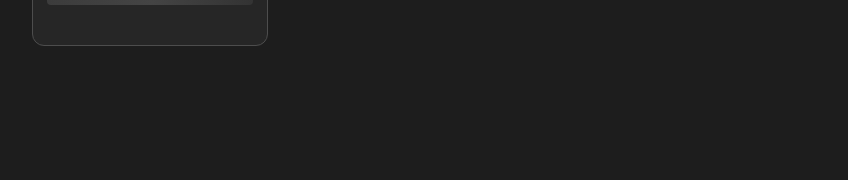
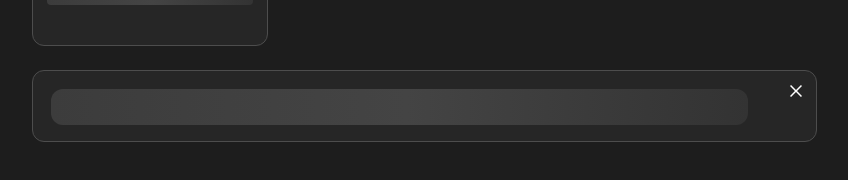
Before and after one commit to rakushka-san/inventory, a Vue app: page / in a window 1280 px wide. Shown: the part 486-666 px from the top of the page, without its empty margins (0-848 px from the left). Built offline with nearby package versions, Linux system fonts and the light colour scheme.

Commit message:
Разметка блока с уведомлением

```diff
--- a/src/App.vue
+++ b/src/App.vue
@@ -1,11 +1,13 @@
 <script setup lang="ts">
 import AppFrame from './components/AppFrame.vue'
+import AppNotification from './components/AppNotification.vue'
 </script>
 
 <template>
 	<main>
 		<div class="container">
 			<AppFrame class="frame" />
+			<AppNotification class="notification" />
 		</div>
 	</main>
 </template>
@@ -23,4 +25,9 @@ import AppFrame from './components/AppFrame.vue'
 .frame {
 	width: 100%;
 }
+
+.notification {
+	grid-column: 1 / span 2;
+	grid-row: 2 / 3;
+}
 </style>
--- /dev/null
+++ b/src/components/AppNotification.vue
@@ -0,0 +1,39 @@
+<template>
+	<div class="notification">
+		<div class="notification__text"></div>
+		<img
+			src="./../assets/img/carbon_close.svg"
+			alt="Close Button"
+			class="notification__close"
+		/>
+	</div>
+</template>
+
+<style lang="scss">
+@import './../assets/scss/colors';
+
+.notification {
+	position: relative;
+
+	padding: 1.125rem 4.25rem 1.125rem 1.125rem;
+
+	border-radius: 0.75rem;
+	border: 1px solid $colorPrimaryBorder;
+
+	background-color: $colorSecondaryBackground;
+
+	&__text {
+		width: 100%;
+		height: 2.25rem;
+
+		background: $gradientSkeleton;
+		border-radius: 0.75rem;
+	}
+
+	&__close {
+		position: absolute;
+		top: 0.5rem;
+		right: 0.5rem;
+	}
+}
+</style>
```
Also changed, not shown: src/assets/img/carbon_close.svg (added).
